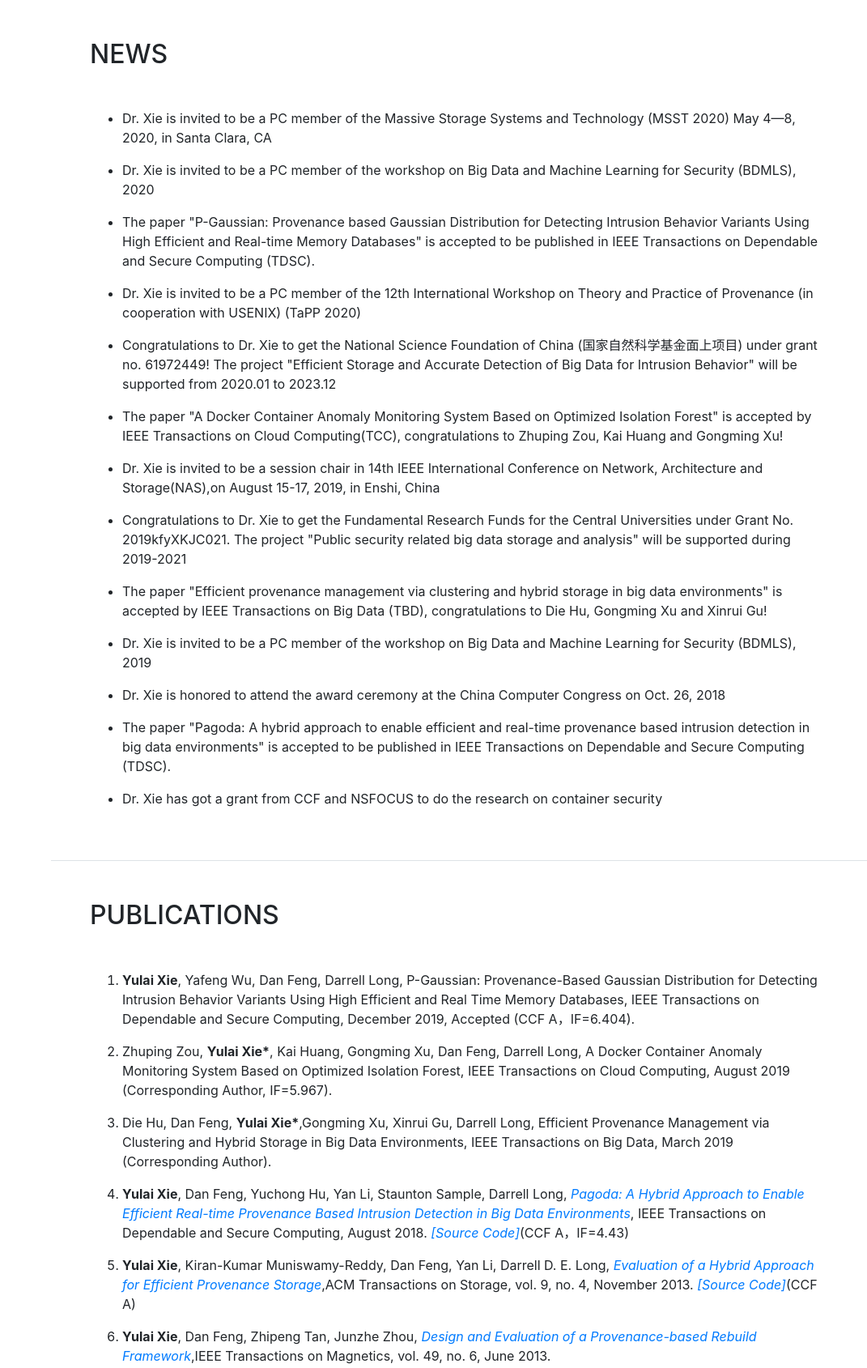
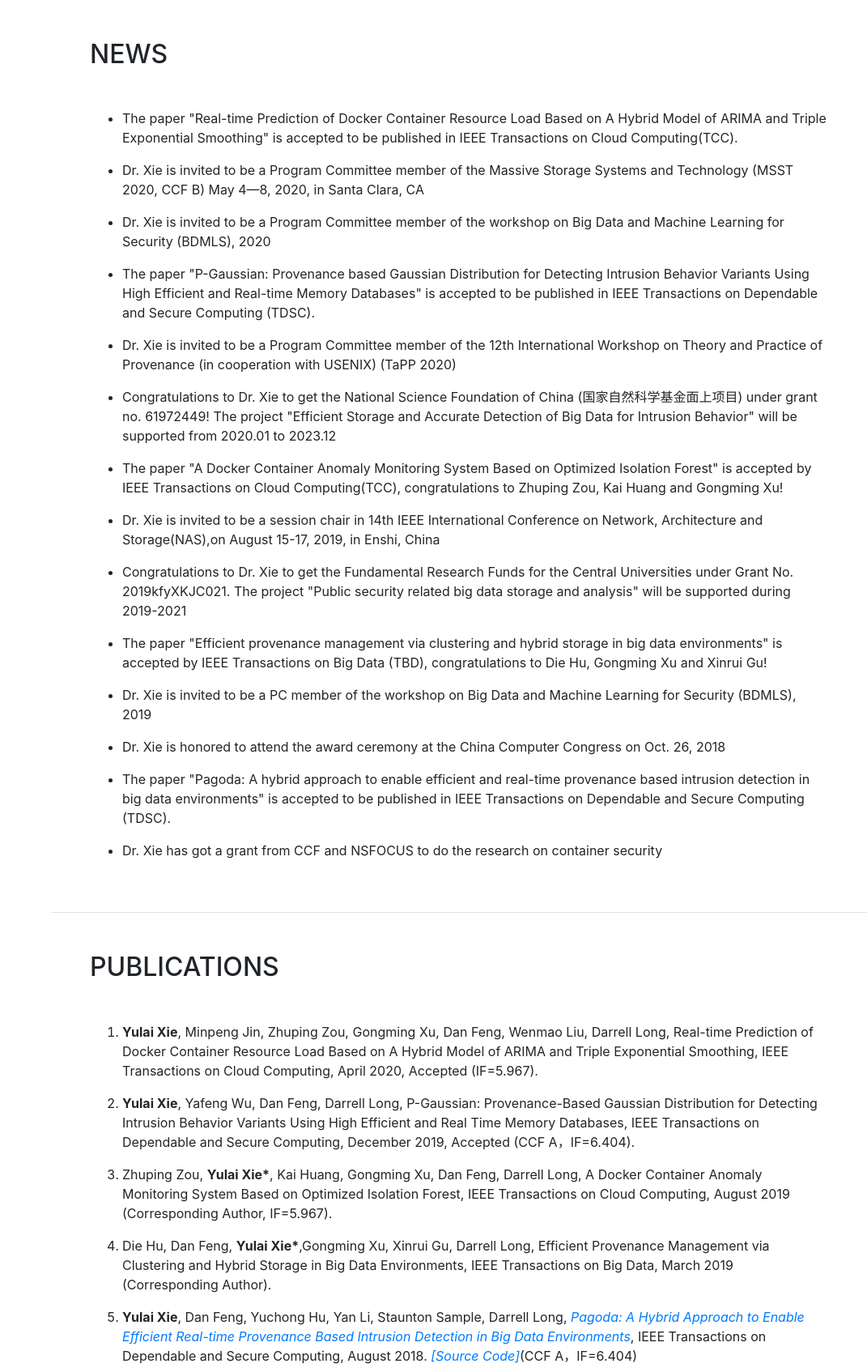
Before and after one commit to yulaixie/yulaixie.github.io, a website with bundled scripts: page index.html in a window 1280 px wide. Shown: the part 800-2489 px from the top of the page at 81% size, without its empty margins (209-1280 px from the left). Built offline with nearby package versions, Linux system fonts and the light colour scheme; files whose address does not match are found by name; a web font is replaced by a local one.

Commit message:
Add files via upload

```diff
--- a/index.html
+++ b/index.html
@@ -92,7 +92,7 @@
           <br/>
           <p class="mb-5">Yulai Xie received his Ph.D. degree working with Prof. Dan Feng in Computer Architecture from Huazhong University of Science and Technology (HUST) in 2013. He has been a visiting scholar in University of California, Santa Cruz working with Prof.<a href="https://users.soe.ucsc.edu/~darrell/">Darrell Long</a> during 2010-2011 and a visiting researcher in Chinese University of Hong Kong in 2015. He is currently leading the provenance-aware storage applications and systems research group in  <a href="http://stlab.wnlo.hust.edu.cn/"> Data Storage and Application Lab</a>, HUST. His current research interests include provenance-aware data storage, intrusion detection, social computing, distributed file systems, cloud storage and virtualization. He currently serves as the web editor of IEEE Letters of the Computer Society. He is also an editoral board member of GSL Journal of Forensic Research and International Journal of Next-Generation Networks. He has been elected into the CCF-venusterch program and CCF-NSFOCUS program. He is a member of ACM and IEEE, and a senior member of China Computer Federation (CCF).</p>
 
-          <p class="mb-5"><span class="text-primary">Always looking for self-motivated students with strong background in computer security, architecture and system. If you have strong skills in mathmatics, you are also welcome to join in my group. Please do not hesitate to contact me (ylxie@hust.edu.cn) if you are interested to do the research on storage or security.</span></p>
+          <p class="mb-5"><span class="text-primary">Always looking for self-motivated students with strong background in computer security, architecture and system. If you have strong skills in mathematics, you are also welcome to join in my group. Please do not hesitate to contact me (ylxie@hust.edu.cn) if you are interested to do the research on storage or security.</span></p>
         </div>
 
         </section>
@@ -104,12 +104,15 @@
     <ul>
 
 <li>
-        <p >Dr. Xie is invited to be a PC member of the Massive Storage Systems and Technology (MSST 2020)
+        <p >The paper "Real-time Prediction of Docker Container Resource Load Based on A Hybrid Model of ARIMA and Triple Exponential Smoothing" is accepted to be published in IEEE Transactions on Cloud Computing(TCC).</p>
+      </li>
+<li>
+        <p >Dr. Xie is invited to be a Program Committee member of the Massive Storage Systems and Technology (MSST 2020, CCF B)
 May 4—8, 2020, in Santa Clara, CA</p>
       </li>
 
 <li>
-        <p >Dr. Xie is invited to be a PC member of the workshop on Big Data and Machine Learning for Security (BDMLS), 2020</p>
+        <p >Dr. Xie is invited to be a Program Committee member of the workshop on Big Data and Machine Learning for Security (BDMLS), 2020</p>
       </li>
 
 <li>
@@ -117,7 +120,7 @@
       </li>
 
 <li>
-        <p > Dr. Xie is invited to be a PC member of the 12th International Workshop on Theory and Practice of Provenance (in cooperation with USENIX) (TaPP 2020)</p>
+        <p > Dr. Xie is invited to be a Program Committee member of the 12th International Workshop on Theory and Practice of Provenance (in cooperation with USENIX) (TaPP 2020)</p>
       </li>
 
       <li>
@@ -175,7 +178,10 @@
               <div class="resume-content mr-auto">
                <ol>
 
-              <li>
+               <li>
+			   <p><strong>Yulai Xie</strong>,  Minpeng Jin, Zhuping Zou, Gongming Xu, Dan Feng, Wenmao Liu, Darrell Long, Real-time Prediction of Docker Container Resource Load Based on A Hybrid Model of ARIMA and Triple Exponential Smoothing, IEEE Transactions on Cloud Computing, April 2020, Accepted (IF=5.967).</p>
+               </li>
+<li>
 			   <p><strong>Yulai Xie</strong>, Yafeng Wu, Dan Feng, Darrell Long, P-Gaussian: Provenance-Based Gaussian Distribution for Detecting Intrusion Behavior Variants Using High Efficient and Real Time Memory Databases, IEEE Transactions on Dependable and Secure Computing, December 2019, Accepted (CCF A，IF=6.404).</p>
                </li>
  <li>
@@ -187,7 +193,7 @@
 
 			   <li>
 			   <p><strong>Yulai Xie</strong>, Dan Feng,  Yuchong Hu, Yan Li, Staunton Sample, Darrell Long, <a href="/paper/Xie-TDSC.pdf"><em>  Pagoda: A Hybrid Approach to Enable Efficient
-                   Real-time Provenance Based Intrusion Detection in Big Data Environments</em></a>,  IEEE Transactions on Dependable and Secure Computing, August 2018. <a href="/paper/Pagoda-source-code.zip"><em> [Source Code]</em></a>(CCF A，IF=4.43)</p>
+                   Real-time Provenance Based Intrusion Detection in Big Data Environments</em></a>,  IEEE Transactions on Dependable and Secure Computing, August 2018. <a href="/paper/Pagoda-source-code.zip"><em> [Source Code]</em></a>(CCF A，IF=6.404)</p>
                </li>
 
 			   <li>
```
